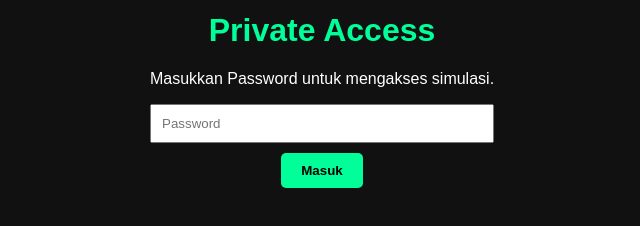
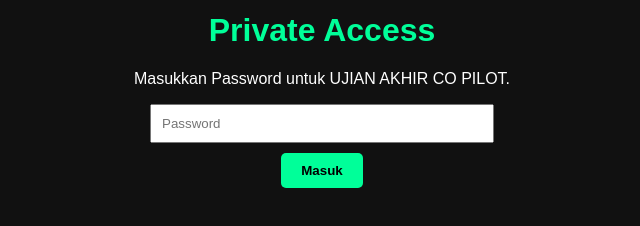
Before and after one commit to umbumuria/COPILOTCHECK, a plain HTML site: page index.html in a window 1280 px wide. Shown: the part 126-352 px from the top of the page, 318-958 px from the left. Drawn offline with Linux system fonts and the light colour scheme.

Commit message:
Update index.html

```diff
--- a/index.html
+++ b/index.html
@@ -57,7 +57,7 @@ input[type="password"] {
 
 <div id="loginBox">
     <h1>Private Access</h1>
-    <p>Masukkan Password untuk mengakses simulasi.</p>
+    <p>Masukkan Password untuk UJIAN AKHIR CO PILOT.</p>
     <input type="password" id="passwordInput" placeholder="Password">
     <br>
     <button onclick="checkPassword()">Masuk</button>
```
